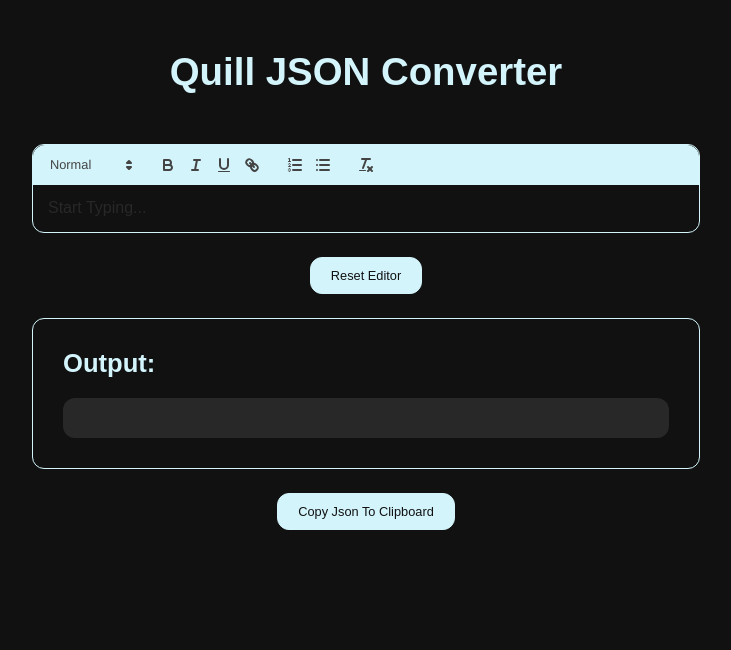
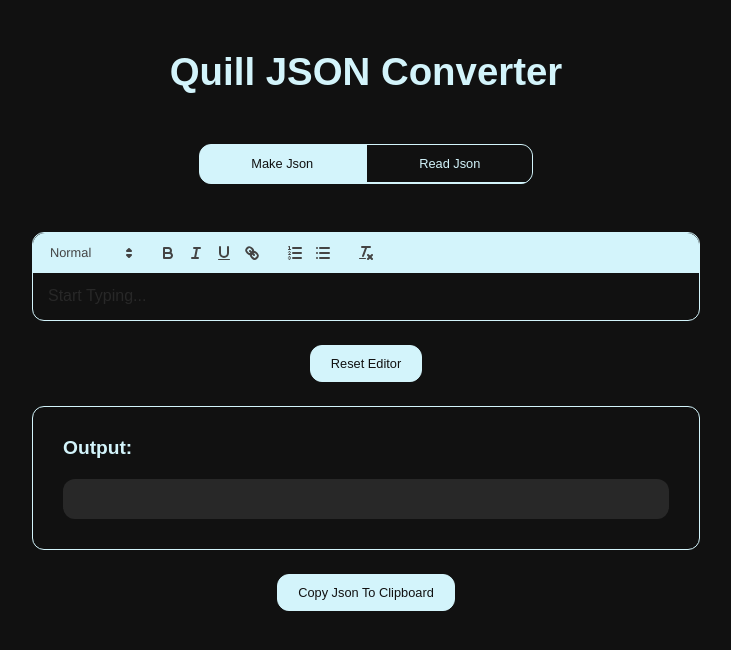
Before and after one commit to mbb10324/quill-json-converter, a React app: page / in a window 1280 px wide. Shown: the top 650 px of the page, without its empty margins (274-1005 px from the left). Built offline with nearby package versions, Linux system fonts and the light colour scheme.

Commit message:
bug fixes, and added reverse conversion

```diff
--- a/src/App.css
+++ b/src/App.css
@@ -34,7 +34,50 @@
 	flex-direction: column;
 	align-items: center;
 	justify-content: center;
+	gap: 3rem;
+}
+
+.edit-area {
+	width: 100%;
+	display: flex;
+	flex-direction: column;
+	align-items: center;
+	justify-content: center;
 	gap: 1.5rem;
+	animation: fadeIn 0.5s ease-in-out;
+}
+
+.nav-selector {
+	background-color: var(--Baby);
+	width: 50%;
+	border: 1px solid var(--Baby);
+	overflow: hidden;
+	height: 40px;
+	border-radius: 12px;
+	font-size: 1vw;
+}
+
+.nav-wrapper {
+	display: grid;
+	grid-template-columns: repeat(2, 1fr);
+	gap: 1px;
+	margin: -1px;
+	height: 100%;
+}
+
+.selector-option {
+	height: 100%;
+	display: flex;
+	justify-content: center;
+	align-items: center;
+	cursor: pointer;
+	transition: all 0.5s ease-in-out;
+	background-color: var(--Black);
+}
+
+.selected {
+	background-color: var(--Baby);
+	color: var(--Black);
 }
 
 .qsc-button {
@@ -48,6 +91,8 @@
 	color: var(--Black);
 	cursor: pointer;
 	transition: all 0.2s ease-in-out;
+	position: relative;
+	z-index: 1;
 }
 
 .qsc-button:hover {
@@ -88,7 +133,7 @@
 }
 
 .quill-json h2 {
-	font-size: 2vw;
+	font-size: 1.5vw;
 	margin-bottom: 20px;
 }
 
@@ -96,11 +141,27 @@
 	background-color: var(--Gray);
 	border-radius: 12px;
 	padding: 20px;
+	white-space: pre-wrap;
 }
 
 .quill-wrapper span {
 	font-size: 1vw;
 	animation: fadeIn 0.6s ease-in-out;
+}
+
+.file-upload-wrapper {
+	display: flex;
+	flex-direction: column;
+	align-items: center;
+	justify-content: center;
+	padding: 10px 20px;
+	border: 2px dashed var(--Baby);
+	border-radius: 12px;
+}
+
+.file-uploader {
+	font-size: 1vw;
+	cursor: pointer;
 }
 
 @keyframes fadeIn {
--- a/src/App.js
+++ b/src/App.js
@@ -1,11 +1,14 @@
 import "react-quill/dist/quill.snow.css";
 import ReactQuill from "react-quill";
-import { useState } from "react";
+import { useRef, useState } from "react";
 import "./App.css";
 
 export default function App() {
 	const [delta, setDelta] = useState();
 	const [copied, setCopied] = useState(false);
+	const [selected, setSelected] = useState("Make Json");
+	const [file, setFile] = useState();
+	const fileInputRef = useRef();
 
 	function handleQullJSON(content, delta, source, editor) {
 		const theDelta = editor.getContents();
@@ -24,10 +27,57 @@
 		}, 3000);
 	}
 
+	function handleFileUpload(e) {
+		const file = e.target.files[0];
+		if (file) {
+			const fileExtension = file.name.split(".").pop().toLowerCase();
+			if (fileExtension !== "json") {
+				alert("Please upload a JSON file.");
+				fileInputRef.current.value = "";
+				return;
+			}
+			const fileReader = new FileReader();
+			fileReader.onload = (e) => {
+				try {
+					const fileContent = JSON.parse(e.target.result);
+					setFile(fileContent);
+				} catch (error) {
+					alert("Error reading JSON file: " + error.message);
+				}
+			};
+			fileReader.readAsText(file);
+		}
+	}
+
+	function clearFileAndEditor() {
+		setFile();
+		if (fileInputRef.current) {
+			fileInputRef.current.value = "";
+		}
+	}
+
 	return (
 		<div className="app">
 			<h1>Quill JSON Converter</h1>
 			<div className="quill-wrapper">
+				<div className="nav-selector">
+					<div className="nav-wrapper">
+						<div
+							className={`${selected === "Make Json" ? "selected" : ""} selector-option`}
+							onClick={() => setSelected("Make Json")}
+						>
+							Make Json
+						</div>
+						<div
+							className={`${selected === "Read Json" ? "selected" : ""} selector-option`}
+							onClick={() => setSelected("Read Json")}
+						>
+							Read Json
+						</div>
+					</div>
+				</div>
+				{selected === "Make Json" && (
+					<div className="edit-area">
 						<ReactQuill theme="snow" onChange={handleQullJSON} placeholder="Start Typing..." value={delta} />
 						<button className="qsc-button" onClick={() => setDelta()}>
 							Reset Editor
@@ -41,6 +91,27 @@
 						</button>
 						{copied && <span>Copied To Clipboard!</span>}
 					</div>
+				)}
+				{selected === "Read Json" && (
+					<div className="edit-area">
+						<h2 htmlFor="file">Upload JSON File</h2>
+						<div className="file-upload-wrapper">
+							<input
+								type="file"
+								id="file"
+								name="file"
+								className="file-uploader"
+								onChange={handleFileUpload}
+								ref={fileInputRef}
+							/>
+						</div>
+						<button className="qsc-button" onClick={clearFileAndEditor}>
+							Clear File and Editor
+						</button>
+						<ReactQuill theme="snow" readOnly={true} modules={{ toolbar: false }} value={file && file} />
+					</div>
+				)}
+			</div>
 		</div>
 	);
 }
```
Also changed, not shown: src/test.json (added, +103 -0 lines), 2 other files (tests, documents, lock files or other folders). Lines whose indentation alone changed are shown as unchanged.
